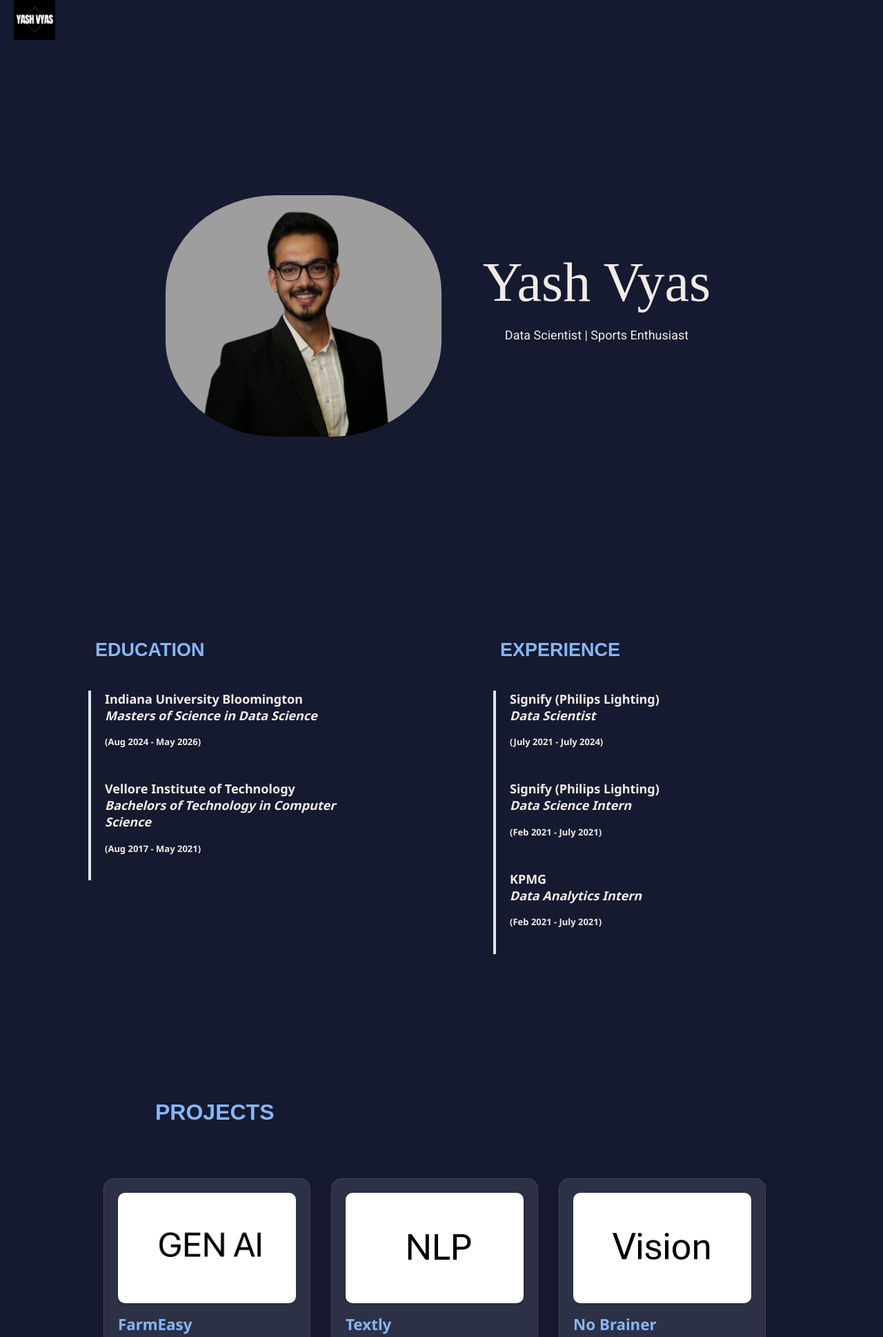
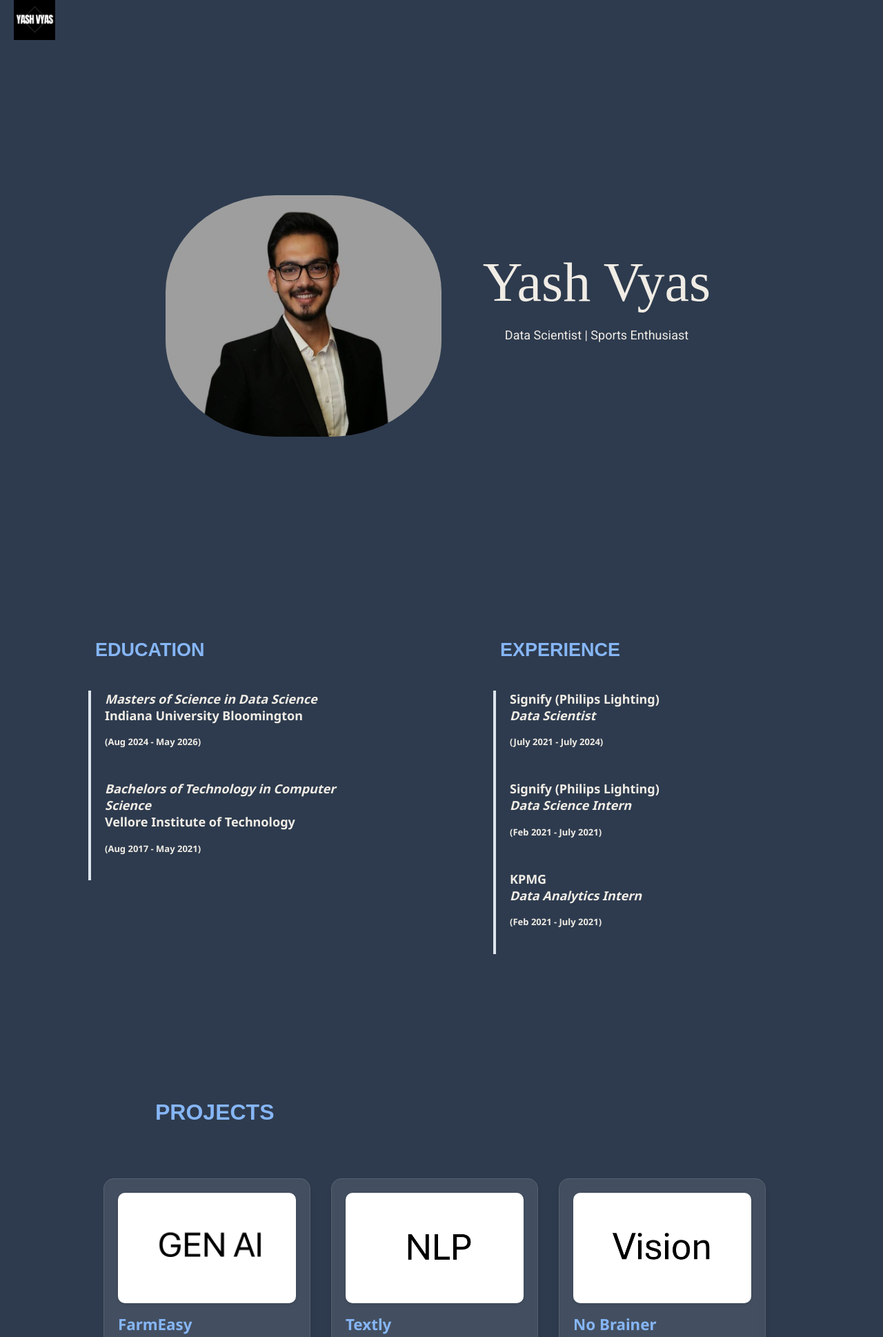
Before and after one commit to yashhvyass/portfolio_website, a Flask app: page / in a window 1280 px wide. Shown: the top 1938 px of the page at 69% size. Run offline with Flask 3, Linux system fonts and the light colour scheme; some libraries are stand-ins or nearby versions.

Commit message:
updated color

```diff
--- a/static/css/style_home.css
+++ b/static/css/style_home.css
@@ -1,14 +1,14 @@
 /* Global Styles */
+/* 161A30 */
 body {
-    background-color: #161A30;
+    background-color: #2E3B4E; /* Dark blue background */
     margin: 0;
     font-family: 'Noto Sans', sans-serif;
     font-size: small;
-    color: #F0ECE5;
-    overflow-x: hidden; /* Prevent horizontal scrolling */
-    box-sizing: border-box; /* Ensure padding and border are included in element's total width and height */
+    color: #F0ECE5; /* Light cream text color */
+    overflow-x: hidden;
+    box-sizing: border-box;
 }
-
 *,
 *::before,
 *::after {
--- a/templates/home.html
+++ b/templates/home.html
@@ -144,14 +144,14 @@
             </header>
             <div class="contents">
                 <div class="box">
-                    <h2><b>Indiana University Bloomington</b></h2>
-                    <h3><i>Masters of Science in Data Science</i></h3>
+                    <h2><i>Masters of Science in Data Science</i></h2>
+                    <h2>Indiana University Bloomington</h2>
                     <h4>(Aug 2024 - May 2026)</h4>
                 </div>
 
                 <div class="box">
-                    <h2><b>Vellore Institute of Technology</b></h2>
                     <h3><i>Bachelors of Technology in Computer Science</i></h3>
+                    <h2>Vellore Institute of Technology</h2>
                     <h4>(Aug 2017 - May 2021)</h4>
                 </div>
             </div>
```
